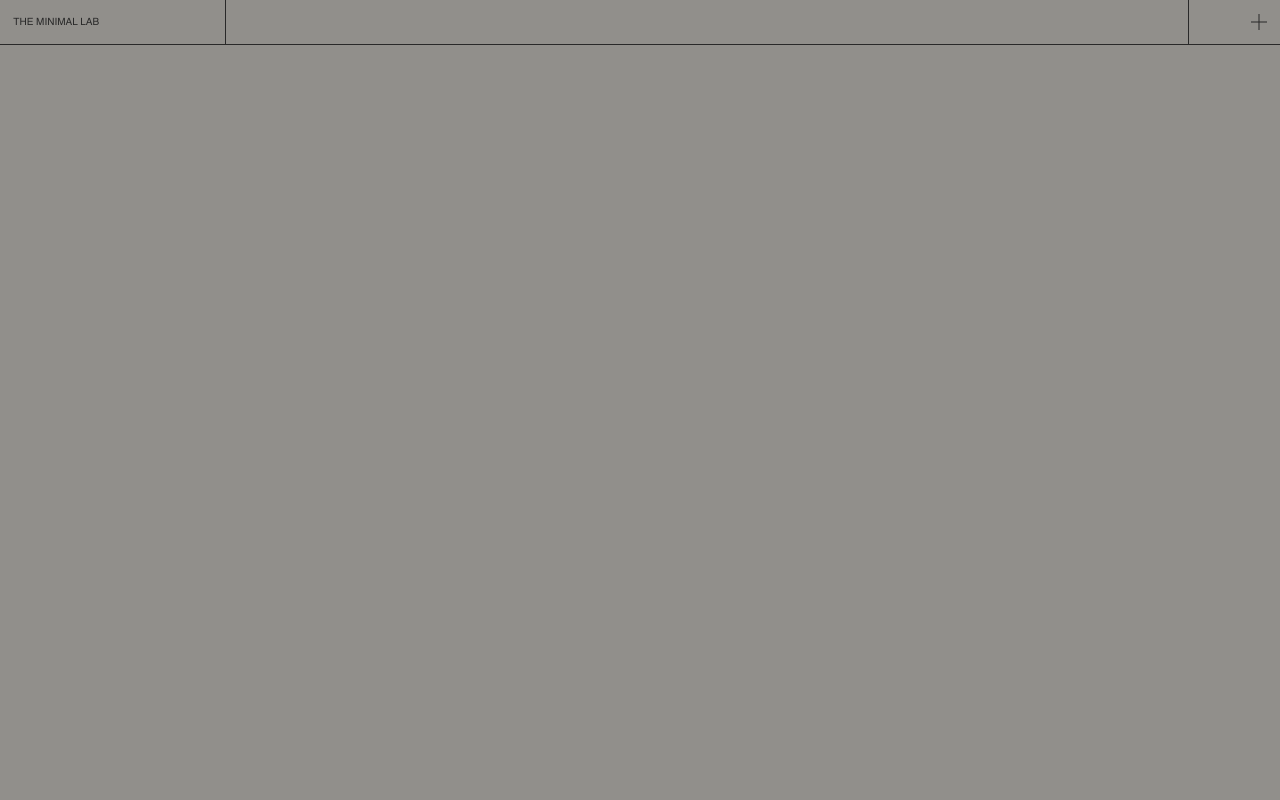
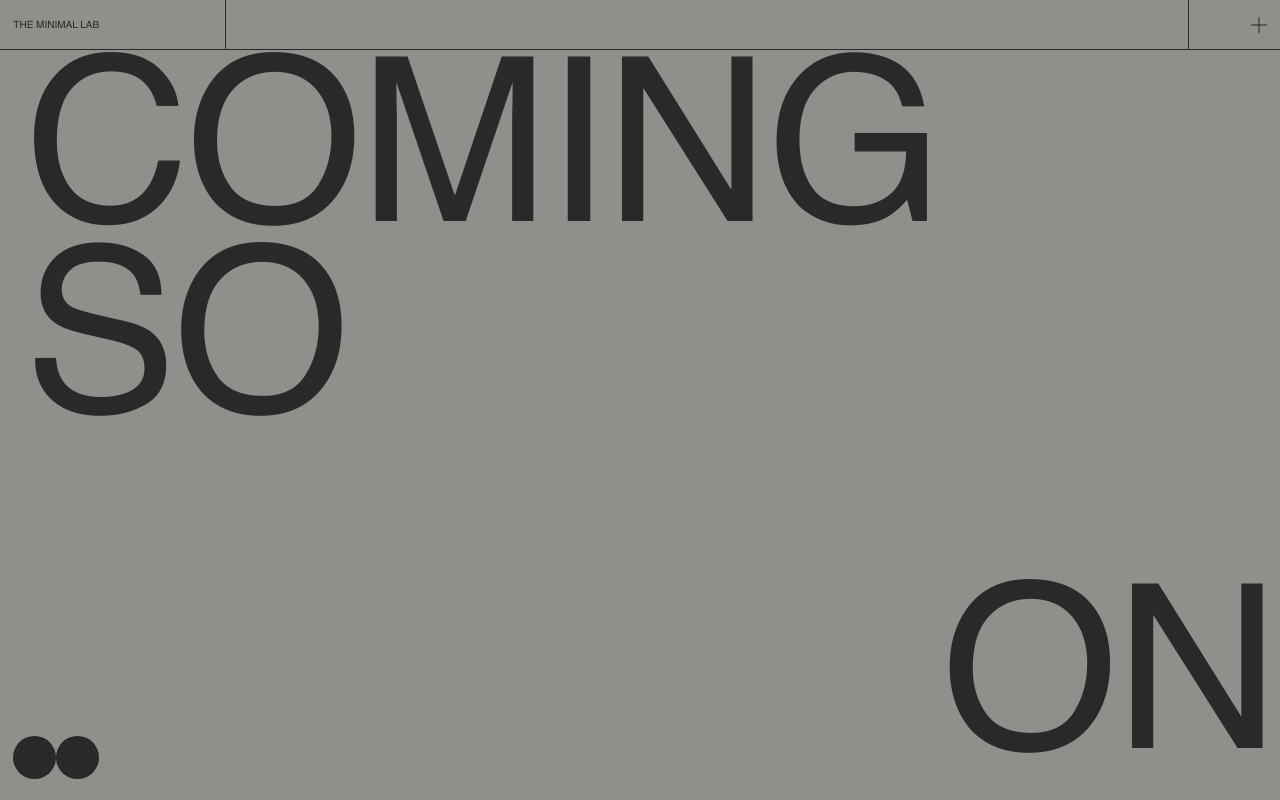
Before and after one commit to bhpcv252/the-minimal-lab, a Nuxt app: page / in a window 1280 px wide. Built offline with nearby package versions, Linux system fonts and the light colour scheme.

Commit message:
big text and circles done

```diff
--- a/app.vue
+++ b/app.vue
@@ -3,3 +3,16 @@
     <NuxtPage />
   </div>
 </template>
+
+
+<style lang="scss" scoped>
+.app {
+  position: fixed;
+  top: 0;
+  right: 0;
+  left: 0;
+  bottom: 0;
+  width: 100%;
+  height: 100%;
+}
+</style>
--- a/components/Header.vue
+++ b/components/Header.vue
@@ -45,13 +45,16 @@ export default Header
     grid-template-columns: utils.pxToRem(319) utils.pxToRem(118);
     justify-content: space-between;
     align-items: center;
+    height: 100%;
 
     .left-col {
       font-size: utils.pxToRem(15);
       line-height: 1;
-      padding: utils.pxToRem(26) 0 utils.pxToRem(26) 0;
       position: relative;
       text-transform: uppercase;
+      height: 100%;
+      display: grid;
+      align-items: center;
 
       &::after {
         content: '';
@@ -66,8 +69,10 @@ export default Header
     }
 
     .right-col {
-      padding: utils.pxToRem(21) 0 utils.pxToRem(22) 0;
       position: relative;
+      height: 100%;
+      display: grid;
+      align-items: center;
 
       &::after {
         content: '';
--- a/pages/index.vue
+++ b/pages/index.vue
@@ -1,6 +1,18 @@
 <template>
-  <div class="coming-soon">
+  <div class="home">
     <Header />
+    <div class="coming-soon">
+      <div class="big-text big-text-1">
+        COMING SO
+      </div>
+      <div class="big-text big-text-2">
+        ON
+      </div>
+      <div class="circle-wrapper">
+        <div class="circle circle-1"></div>
+        <div class="circle circle-2"></div>
+      </div>
+    </div>
   </div>
 </template>
 
@@ -8,7 +20,7 @@
 import Header from '@/components/Header.vue'
 
 export default {
-  name: 'ComingSoon',
+  name: 'Home',
   components: {
     Header
   }
@@ -16,15 +28,55 @@ export default {
 </script>
 
 <style lang="scss" scoped>
+@use './assets/styles/utils';
+@use './assets/styles/variables';
+
+.home {
+  width: 100%;
+  height: 100%;
+  display: grid;
+  grid-template-rows: 6.2037037% auto;
+}
 
 .coming-soon {
-  position: fixed;
-  top: 0;
-  right: 0;
-  left: 0;
-  bottom: 0;
   width: 100%;
   height: 100%;
+  position: relative;
+
+  .big-text {
+    font-size: utils.pxToRem(344);
+    position: absolute;
+    letter-spacing: utils.pxToRem(-6.88);
+
+    &-1 {
+      top: utils.pxToRem(21);
+      left: utils.pxToRem(36);
+      width: utils.pxToRem(1380);
+      line-height: utils.pxToRem(285);
+    }
+
+    &-2 {
+      bottom: utils.pxToRem(65);
+      left: utils.pxToRem(1411);
+      width: utils.pxToRem(509);
+      line-height: utils.pxToRem(213);
+    }
+  }
+
+  .circle-wrapper {
+    position: absolute;
+    bottom: utils.pxToRem(32);
+    left: utils.pxToRem(20);
+    display: grid;
+    grid-template-columns: 50% 50%;
+
+    .circle {
+      width: utils.pxToRem(64);
+      height: utils.pxToRem(64);
+      border-radius: 50%;
+      background-color: variables.$textColor;
+    }
+  }
 }
 
 </style>
```
